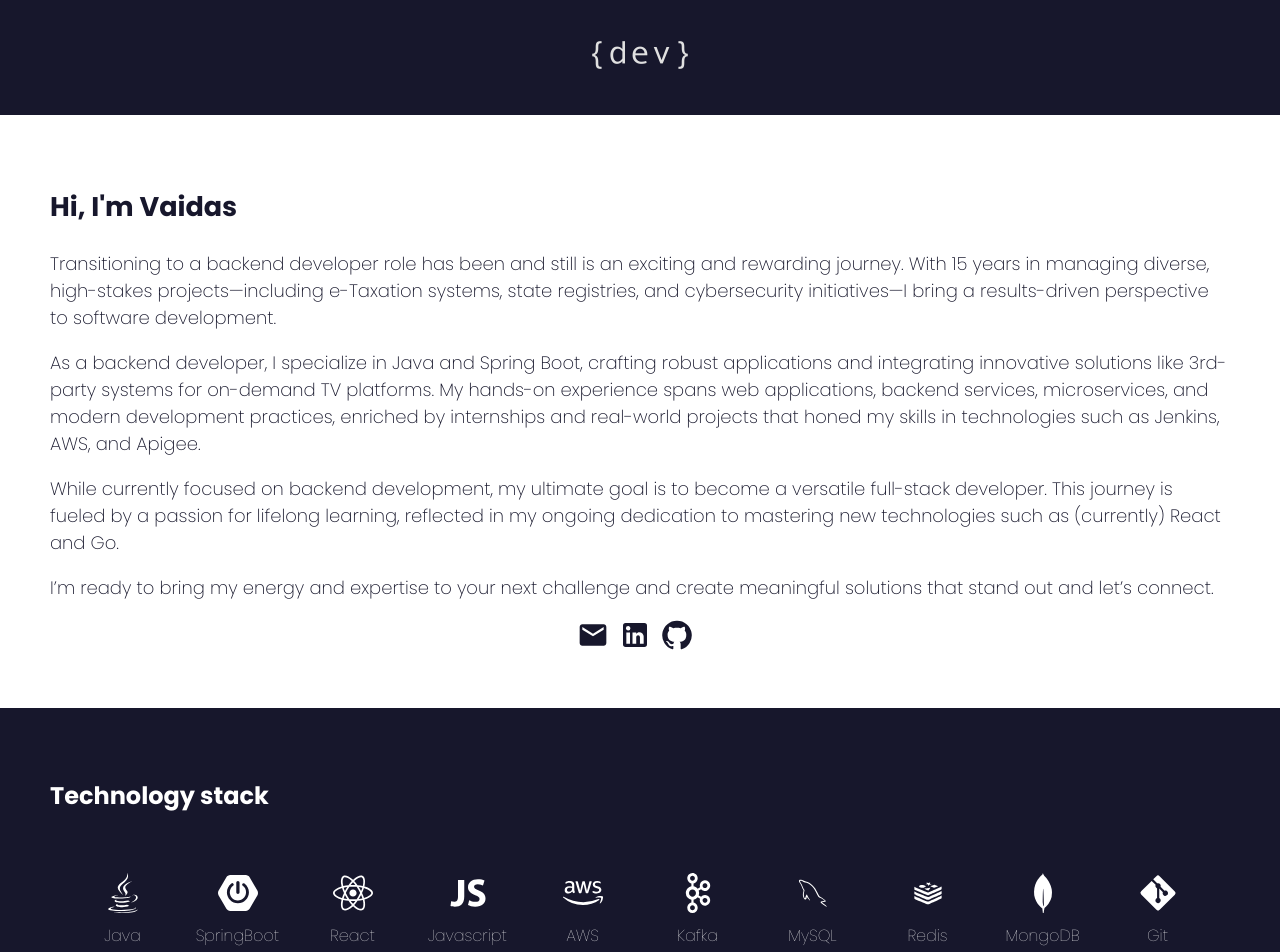
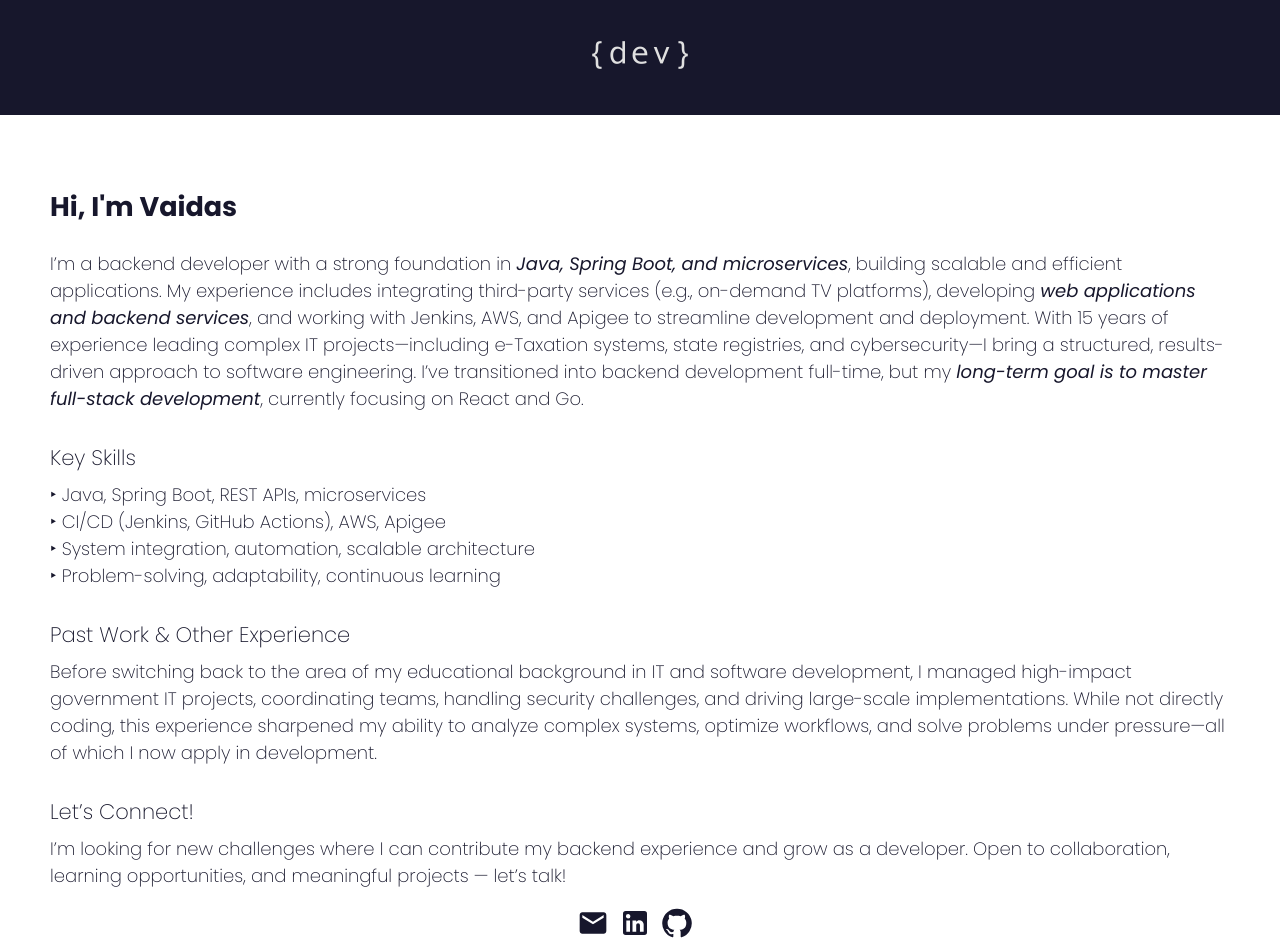
Before and after one commit to VaidasVa/website, a React (Vite) app: page /dev in a window 1280 px wide. Shown: the top 952 px of the page. Built offline with nearby package versions, Linux system fonts and the light colour scheme; no server answers; a web font is replaced by a local one.

Commit message:
Adding separation for work/personal project sections

```diff
--- a/src/components/Projects.module.jsx
+++ b/src/components/Projects.module.jsx
@@ -67,7 +67,6 @@ export default function Projects() {
                                 </div>
                             </div>
                             <div className={"projectInfo-screenshots"}>
-
                             </div>
                         </Box>
                     </Modal>
@@ -79,9 +78,10 @@ export default function Projects() {
         <section title={"My Projects"} className={"projects innerMargin"}>
             <h2>Projects</h2>
 
-            <Divider textAlign="left" style={{padding:"20px"}}> <i>Personal Projects</i></Divider>
+            <Divider textAlign="left" style={{padding: "20px 0 0 0"}}> <span className={"subprojectHeader"}>Personal Projects</span></Divider>
             {projects("personal")}
-            <Divider textAlign="left" style={{padding:"20px"}}><i>Work Projects</i></Divider>
+            <Divider textAlign="left" style={{padding: "20px 0 0 0"}}><span
+                className={"subprojectHeader"}>Work Projects</span></Divider>
             {projects("work")}
         </section>
     )
--- a/src/pages/Dev.jsx
+++ b/src/pages/Dev.jsx
@@ -22,34 +22,46 @@ const Dev = () => {
                     Hi, I'm Vaidas
                 </h2>
                 <p>
-                    Transitioning to a backend developer role has been and still is an exciting and rewarding journey.
-                    With 15 years in managing diverse,
-                    high-stakes projects—including e-Taxation systems, state registries, and cybersecurity initiatives—I
-                    bring a results-driven perspective to software development.
+                    I’m a backend developer with a strong foundation in <i>Java, Spring Boot, and microservices</i>,
+                    building
+                    scalable and efficient applications. My experience includes integrating third-party services (e.g.,
+                    on-demand TV platforms), developing <i>web applications and backend services</i>, and working with
+                    Jenkins,
+                    AWS, and Apigee to streamline development and deployment.
+
+                    With 15 years of experience leading complex IT projects—including e-Taxation systems, state
+                    registries, and cybersecurity—I bring a structured, results-driven approach to software engineering.
+                    I’ve transitioned into backend development full-time, but my <i>long-term goal is to master
+                    full-stack
+                    development</i>, currently focusing on React and Go.
                 </p>
+                <h3>Key Skills</h3>
                 <p>
-                    As a backend developer, I specialize in Java and Spring Boot, crafting robust applications and
-                    integrating innovative solutions like 3rd-party systems for on-demand TV platforms. My hands-on
-                    experience spans web applications, backend services, microservices, and modern development practices, enriched by
-                    internships and real-world projects that honed my skills in technologies such as Jenkins, AWS, and
-                    Apigee.
+                    ‣ Java, Spring Boot, REST APIs, microservices <br/>
+                    ‣ CI/CD (Jenkins, GitHub Actions), AWS, Apigee <br/>
+                    ‣ System integration, automation, scalable architecture <br/>
+                    ‣ Problem-solving, adaptability, continuous learning <br/>
                 </p>
+                <h3>Past Work & Other Experience</h3>
                 <p>
-                    While currently focused on backend development, my ultimate goal is to become a versatile
-                    full-stack developer. This journey is fueled by a passion for lifelong learning, reflected in my
-                    ongoing dedication to mastering new technologies such as (currently) React and Go.
+                    Before switching back to the area of my educational background in IT and software development, I
+                    managed high-impact government IT projects, coordinating
+                    teams, handling security challenges, and driving large-scale implementations. While not directly
+                    coding, this experience sharpened my ability to analyze complex systems, optimize workflows, and
+                    solve problems under pressure—all of which I now apply in development.
                 </p>
+                <h3>Let’s Connect!</h3>
                 <p>
-                    I’m ready to bring my energy and expertise to
-                    your next challenge and create meaningful solutions that stand out and let’s connect.
+                    I’m looking for new challenges where I can contribute my backend experience and grow as a developer.
+                    Open to collaboration, learning opportunities, and meaningful projects — let’s talk!
                 </p>
-                <Contacts />
+                <Contacts/>
             </div>
 
         </section>
-        <Technologies />
-        <Projects />
-        <Git />
+        <Technologies/>
+        <Projects/>
+        <Git/>
         <DevFooter/>
     </div>);
 };
--- a/src/static/style/Dev.css
+++ b/src/static/style/Dev.css
@@ -20,6 +20,9 @@ h5 {
     margin: 0;
 }
 
+i {
+    font-weight: 400;
+}
 .devContainer {
     background: var(--blueBckg);
     color: white;
@@ -107,6 +110,9 @@ h5 {
     overflow-y: auto;
     justify-content: center;
 }
+.subprojectHeader{
+    font-size: 18px;
+}
 
 .projectCard{
     display: flex;
@@ -166,8 +172,6 @@ h5 {
     cursor: pointer;
     border-radius: 20%;
 }
-
-
 
 .modalBox {
     background: white;
```
